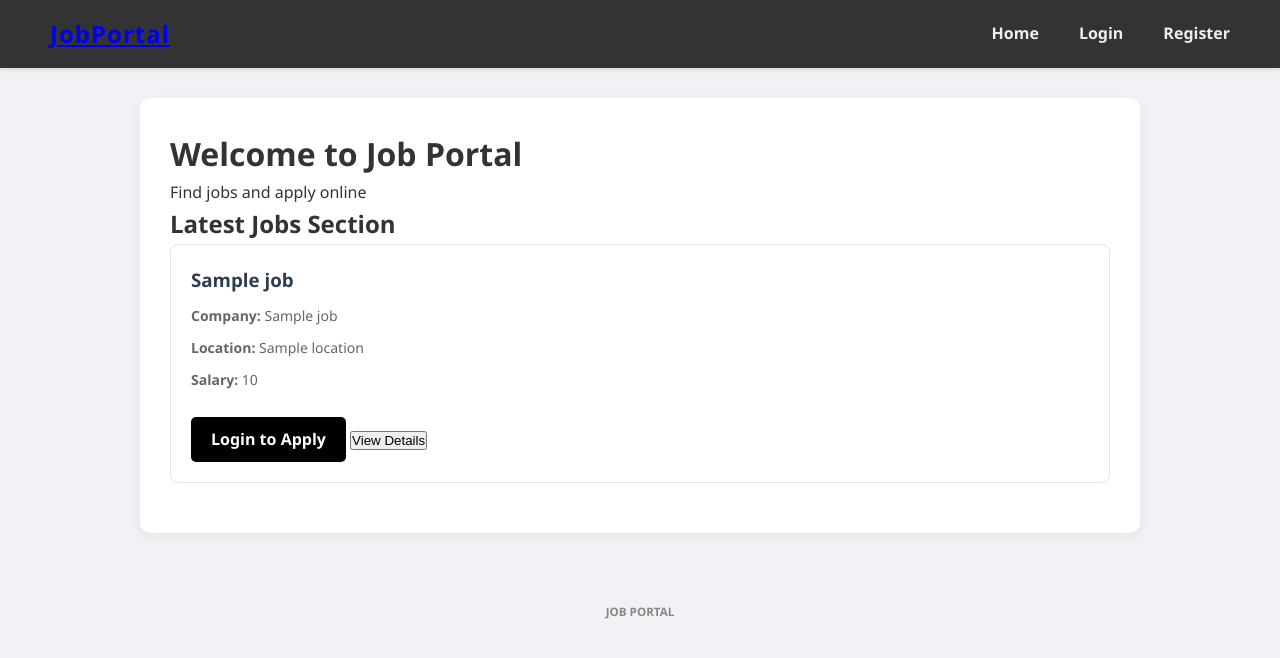
After one commit to indrojchowdhury/Job-Portal, a Django app: template jobs/templates/jobs/job_list.html in a window 1280 px wide. The commit adds this page. Shown: the top 658 px of the page. Run offline with Django 3.2, Linux system fonts and the light colour scheme; the template is opened without the code that fills it: most values are stand-ins (such as "Sample title", 1, 10 or a date in 2020).

Commit message:
Update: Python 3.12 fix, Apply Job logic added, and Custom User Dashboard setup

```diff
--- a/Job_Portal/urls.py
+++ b/Job_Portal/urls.py
@@ -1,10 +1,11 @@
-# Job_Portal/urls.py
 
 from django.contrib import admin
 from django.urls import path, include
+from jobs import views
 
 urlpatterns = [
     path('admin/', admin.site.urls),
     path('accounts/', include('accounts.urls')),
     path('', include('jobs.urls')),
+    path('dashboard/', views.dashboard, name='dashboard'),
 ]
--- /dev/null
+++ b/jobs/templates/jobs/job_list.html
@@ -0,0 +1,34 @@
+{% extends 'base.html' %}
+
+{% block content %}
+<div class="hero">
+    <h1>Welcome to Job Portal</h1>
+    <p>Find jobs and apply online</p>
+</div>
+
+<section class="latest-jobs">
+    <h2>Latest Jobs Section</h2>
+    <div class="job-grid">
+        {% for job in jobs %}
+            <div class="job-card">
+                <h3>{{ job.title }}</h3>
+                <p><strong>Company:</strong> {{ job.company_name }}</p>
+                <p><strong>Location:</strong> {{ job.location }}</p>
+                <p class="salary"><strong>Salary:</strong> {{ job.salary }}</p>
+
+                <div class="button-group" style="margin-top: 15px;">
+                    {% if user.is_authenticated %}
+                        <a href="{% url 'apply_now' job.id %}" class="apply-btn">Apply Now</a>
+                    {% else %}
+                        <a href="{% url 'login' %}" class="apply-btn">Login to Apply</a>
+                    {% endif %}
+
+                    <button class="view-btn">View Details</button>
+                </div>
+            </div>
+        {% empty %}
+            <p>No jobs available right now.</p>
+        {% endfor %}
+    </div>
+</section>
+{% endblock %}
--- a/jobs/urls.py
+++ b/jobs/urls.py
@@ -4,4 +4,5 @@ from . import views
 
 urlpatterns = [
     path('', views.job_list, name='job_list'),
+    path('apply/<int:job_id>/', views.apply_now, name='apply_now'),
 ]
--- a/static/css/style.css
+++ b/static/css/style.css
@@ -1,4 +1,4 @@
-/* General reset for consistent look across browsers */
+
 * {
     margin: 0;
     padding: 0;
@@ -133,3 +133,77 @@ footer {
     color: #888;
     font-size: 14px;
 }
+
+.auth-box p {
+    display: flex;
+    flex-direction: column;
+    align-items: stretch;
+    text-align: left;
+    margin-bottom: 15px;
+}
+
+.auth-box input {
+    width: 100% !important;
+    padding: 10px;
+    margin-top: 5px;
+    box-sizing: border-box;
+}
+
+.auth-btn {
+    width: 100% !important;
+}
+/* Apply Now Button Styling */
+.apply-btn {
+    display: inline-block;
+    background-color: #000; /* Black button */
+    color: #fff;
+    padding: 10px 20px;
+    text-decoration: none;
+    border-radius: 5px;
+    font-weight: bold;
+    margin-top: 10px;
+    text-align: center;
+    border: none;
+    cursor: pointer;
+    transition: background 0.3s ease;
+}
+
+.apply-btn:hover {
+    background-color: #333; /* Dark gray on hover */
+    color: #fff;
+}
+
+/* If the user has already applied, you might want a different look */
+.applied-btn {
+    background-color: #28a745; /* Green color */
+    cursor: default;
+}
+.navbar {
+    display: flex;
+    justify-content: space-between;
+    align-items: center;
+    background-color: #333;
+    padding: 15px 50px;
+    color: white;
+}
+
+.nav-links {
+    list-style: none;
+    display: flex;
+    gap: 20px;
+}
+
+.nav-links a {
+    color: white;
+    text-decoration: none;
+    font-weight: bold;
+}
+
+.nav-links a:hover {
+    color: #f4f4f4;
+    text-decoration: underline;
+}
+
+.logout-link {
+    color: #ff4d4d !important; /* লাল রঙের লগআউট বাটন */
+}
--- a/templates/base.html
+++ b/templates/base.html
@@ -5,40 +5,39 @@
     <meta charset="UTF-8">
     <meta name="viewport" content="width=device-width, initial-scale=1.0">
     <title>Job Portal</title>
-
-    <!-- Link to the external CSS file -->
     <link rel="stylesheet" href="{% static 'css/style.css' %}">
 </head>
 <body>
+    <nav class="navbar">
+    <div class="logo">
+        <a href="{% url 'job_list' %}">JobPortal</a>
+    </div>
+    <ul class="nav-links">
+        <li><a href="{% url 'job_list' %}">Home</a></li>
 
-    <!-- Main Navigation Bar -->
-    <nav>
-        <div class="logo">JobPortal</div>
-        <div class="nav-links">
-            <a href="{% url 'job_list' %}">Home</a>
-            {% if user.is_authenticated %}
-                <!-- Shown only to logged-in users -->
-                <span style="color: #3498db; margin-left: 15px;">Hi, {{ user.username }}</span>
-                <a href="{% url 'logout' %}" style="color: #e74c3c;">Logout</a>
-            {% else %}
-                <!-- Shown to guests -->
-                <a href="{% url 'login' %}">Login</a>
-                <a href="{% url 'register' %}">Register</a>
+        {% if user.is_authenticated %}
+            <li><a href="{% url 'dashboard' %}">Dashboard</a></li>
+
+            {% if user.is_employer %}
+                <li><a href="{% url 'post_job' %}">Post a Job</a></li>
             {% endif %}
-        </div>
-    </nav>
 
-    <!-- Main Dynamic Content Block -->
-    <div class="container">
+            <li class="user-info">Hi, {{ user.username }}</li>
+            <li><a href="{% url 'logout' %}" class="logout-link">Logout</a></li>
+        {% else %}
+            <li><a href="{% url 'login' %}">Login</a></li>
+            <li><a href="{% url 'register' %}">Register</a></li>
+        {% endif %}
+    </ul>
+</nav>
+
+    <main class="container">
         {% block content %}
-        <!-- Child templates will inject their content here -->
         {% endblock %}
-    </div>
+    </main>
 
-    <!-- Site Footer -->
-    <footer>
-        &copy; 2026 Job Portal | Built with Django
+    <footer class="footer">
+        <h5>JOB PORTAL</h5>
     </footer>
-
 </body>
 </html>
```
Also changed, not shown: Job_Portal/settings.py (+12 -12 lines), accounts/templates/accounts/login.html (+24 -7 lines), accounts/templates/accounts/register.html (+23 -7 lines), accounts/views.py (+14 -0 lines), jobs/admin.py (+5 -2 lines), jobs/views.py (+23 -1 lines).
